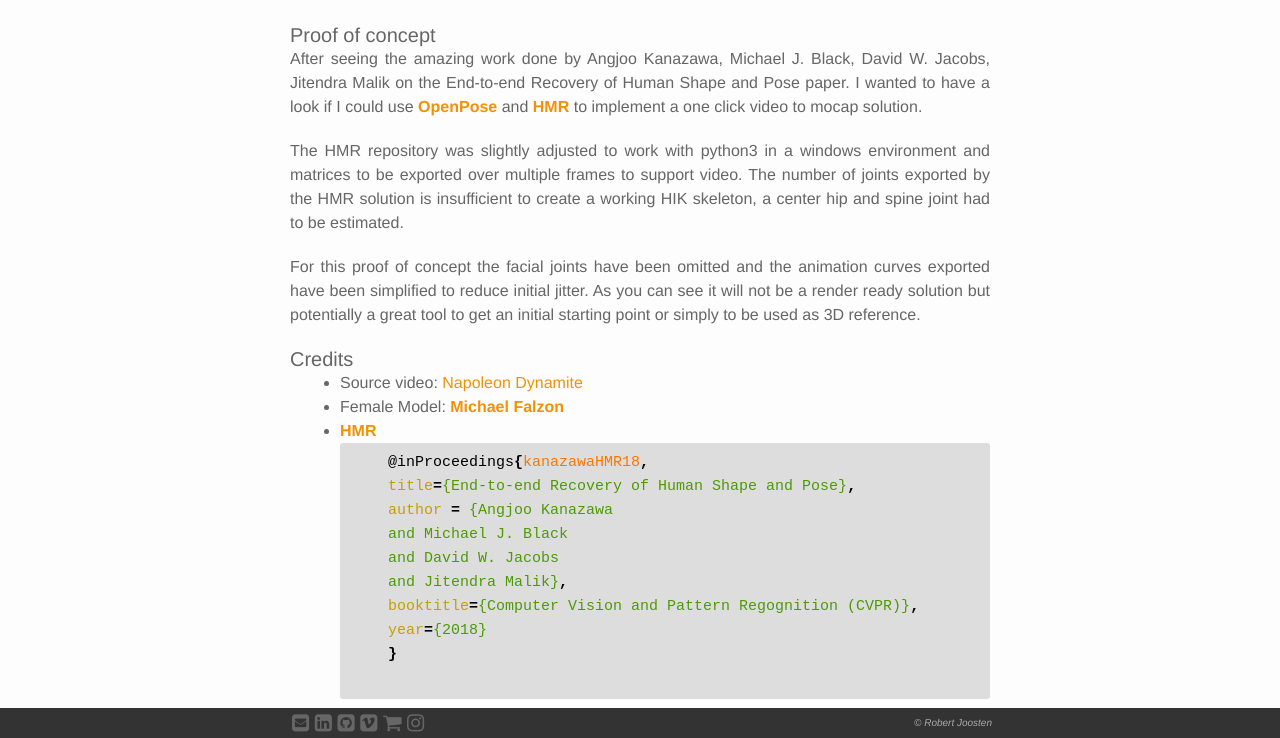
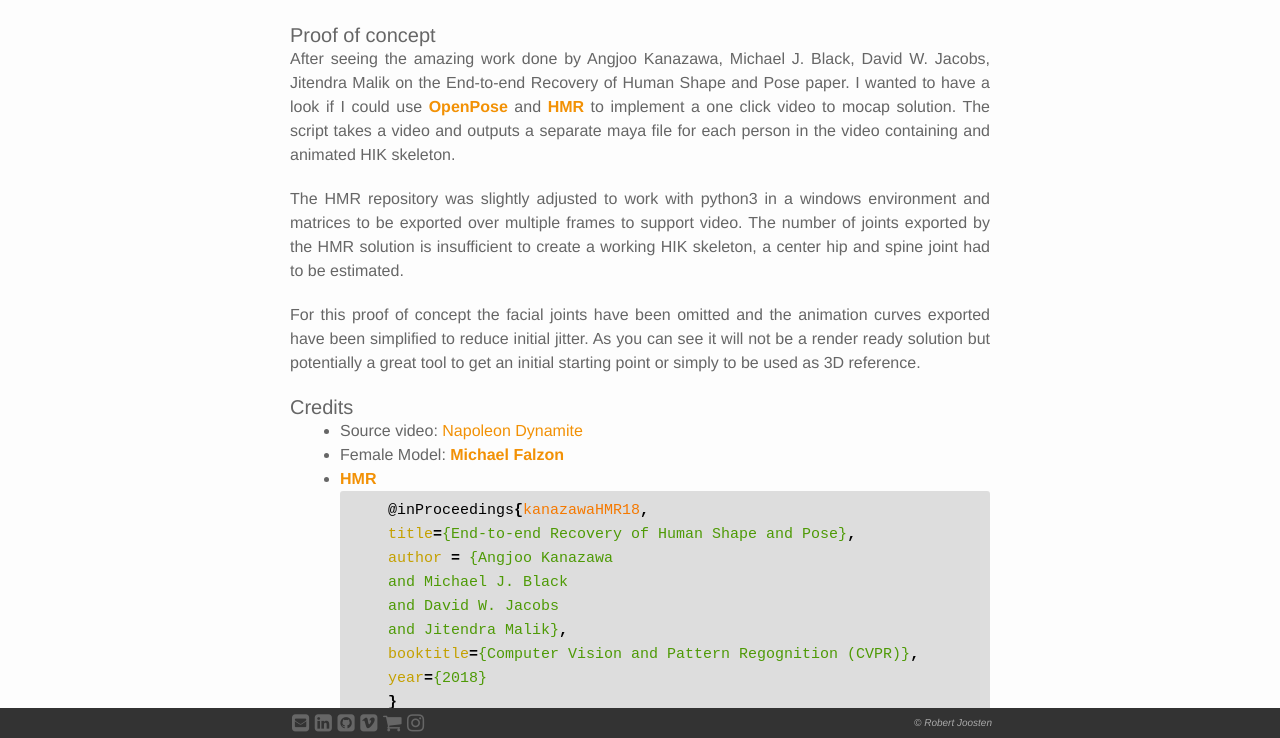
Before and after one commit to robertjoosten/robertjoosten.github.io, a Jekyll site: the page built from _projects/video2mocap.markdown, in a window 1280 px wide and 900 px high, scrolled down 408 px, cut to the strip 162-900 px from the top of the window. Built offline with Jekyll 4.4.1, drawn with Linux system fonts in a browser that asks for light colours; nearby versions of some CDN libraries.

Commit message:
project edit

```diff
--- a/_projects/video2mocap.markdown
+++ b/_projects/video2mocap.markdown
@@ -11,7 +11,7 @@ tag: [rnd, python, mocap]
 <p align="center"><iframe src="https://player.vimeo.com/video/277548081" width="640" height="360" frameborder="0" webkitallowfullscreen mozallowfullscreen allowfullscreen></iframe></p>
 
 <h4>Proof of concept</h4>
-<p class="justify">After seeing the amazing work done by Angjoo Kanazawa, Michael J. Black, David W. Jacobs, Jitendra Malik on the End-to-end Recovery of Human Shape and Pose paper. I wanted to have a look if I could use <a href="https://github.com/CMU-Perceptual-Computing-Lab/openpose"><strong>OpenPose</strong></a> and <a href="https://github.com/akanazawa/hmr"><strong>HMR</strong></a> to implement a one click video to mocap solution.</p>
+<p class="justify">After seeing the amazing work done by Angjoo Kanazawa, Michael J. Black, David W. Jacobs, Jitendra Malik on the End-to-end Recovery of Human Shape and Pose paper. I wanted to have a look if I could use <a href="https://github.com/CMU-Perceptual-Computing-Lab/openpose"><strong>OpenPose</strong></a> and <a href="https://github.com/akanazawa/hmr"><strong>HMR</strong></a> to implement a one click video to mocap solution. The script takes a video and outputs a separate maya file for each person in the video containing and animated HIK skeleton.</p>
 
 <p class="justify">The HMR repository was slightly adjusted to work with python3 in a windows environment and matrices to be exported over multiple frames to support video. The number of joints exported by the HMR solution is insufficient to create a working HIK skeleton, a center hip and spine joint had to be estimated.</p>
 
```
